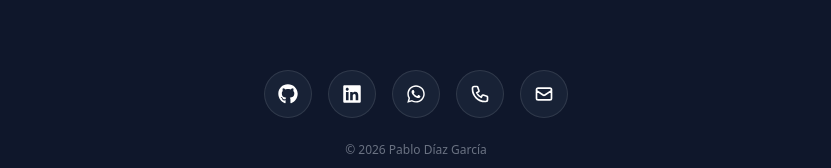
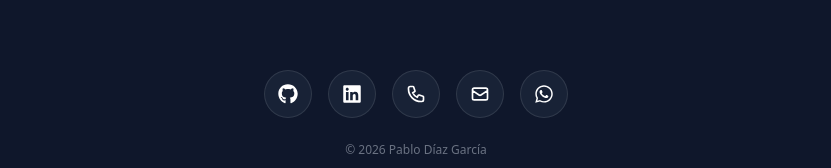
Before and after one commit to PabloDev96/portfolio_2.0, a React (Vite) app: page / in a window 1280 px wide. Shown: the part 3666-3834 px from the top of the page, without its empty margins (224-1055 px from the left). Built offline with nearby package versions, Linux system fonts and the light colour scheme.

Commit message:
Update Footer.jsx

```diff
--- a/src/components/Footer.jsx
+++ b/src/components/Footer.jsx
@@ -187,21 +187,19 @@ const Footer = () => {
                 <div className="flex items-center justify-center gap-4 flex-wrap">
                     <ActionButton label="GitHub" icon={<FaGithub />} href={GITHUB_URL} />
                     <ActionButton label="LinkedIn" icon={<FaLinkedin />} href={LINKEDIN_URL} />
-                    <ActionButton label="WhatsApp" icon={<FaWhatsapp />} href={WHATSAPP_URL} />
-
                     <PopoverButton
                         label="Teléfono"
                         icon={<HiOutlinePhone />}
                         primaryHref={`tel:${PHONE_TEL}`}
                         copyValue={PHONE_NUMBER}
                     />
-
                     <PopoverButton
                         label="Email"
                         icon={<HiOutlineMail />}
                         primaryHref={`mailto:${EMAIL}`}
                         copyValue={EMAIL}
                     />
+                    <ActionButton label="WhatsApp" icon={<FaWhatsapp />} href={WHATSAPP_URL} />
                 </div>
 
                 <p className="text-center text-xs text-gray-500 mt-6">
```
